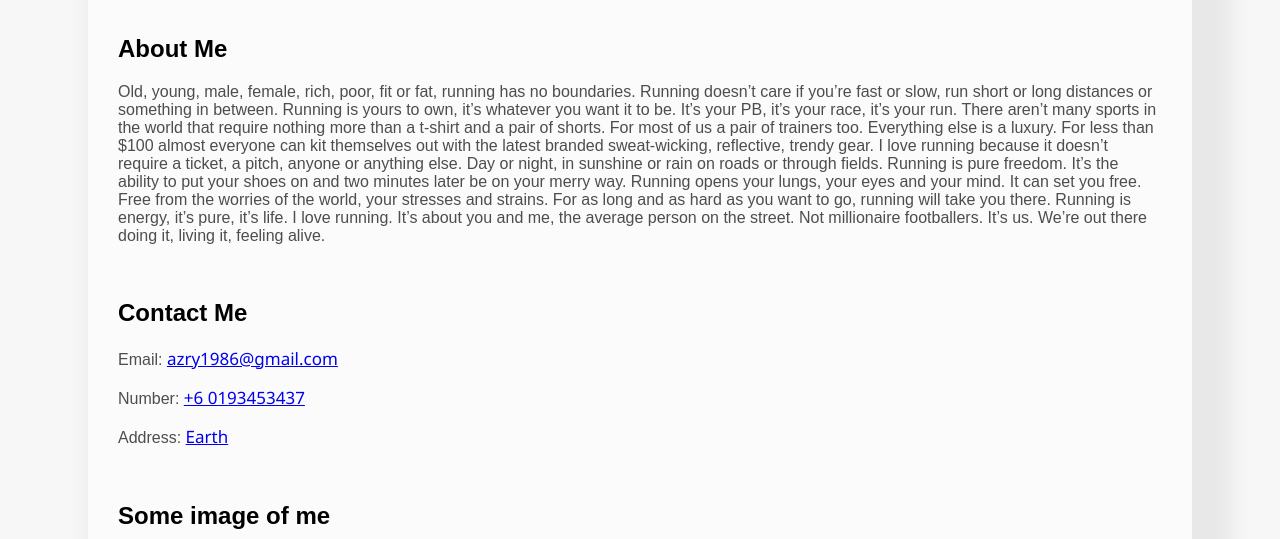
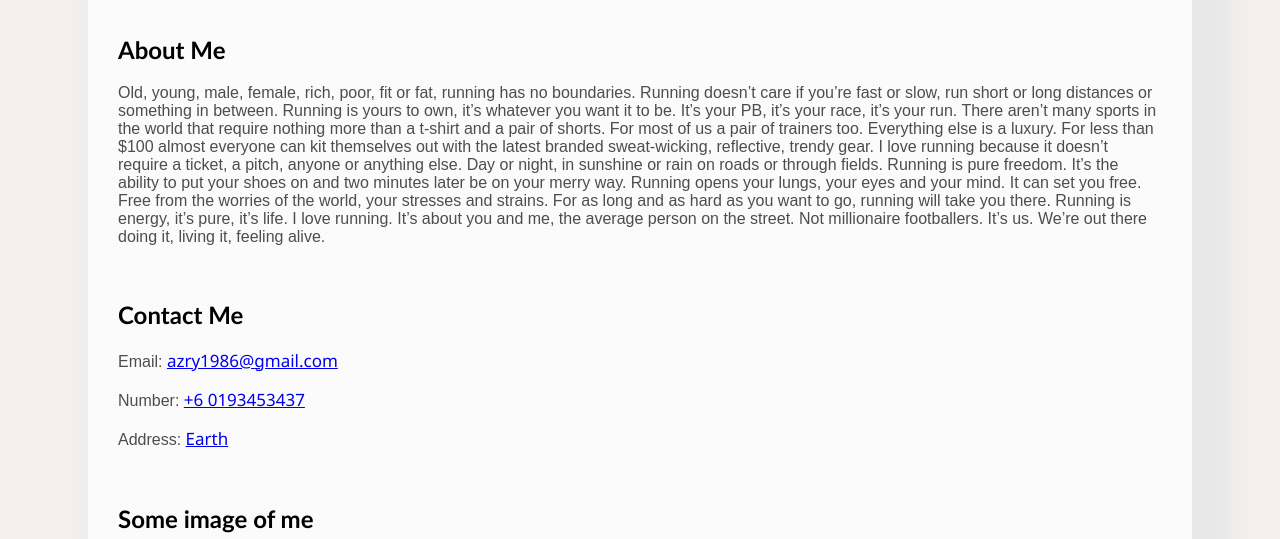
Before and after one commit to azry1986/asas-laman-sesawang, a plain HTML site: page index.html in a window 1280 px wide. Shown: the part 261-800 px from the top of the page. Drawn offline with Linux system fonts and the light colour scheme.

Commit message:
update content 2 31 mei

```diff
--- a/index.html
+++ b/index.html
@@ -5,10 +5,11 @@
   </head>
 
   <style>
+
     body {
       padding: 80px;
       padding-top: 70px;
-      background-color: #f7f7f7;
+      background-color: #f5efef;
     }
     p {
       font-size: 16px;
@@ -16,7 +17,7 @@
       font-family: sans-serif;
     }
     h1 {
-      font-family: sans-serif;
+      font-family: 'Trebuchet MS', 'Lucida Sans Unicode', 'Lucida Grande', 'Lucida Sans', Arial, sans-serif;
     }
     .main-container {
       background-color: #fcfbfb;
```
